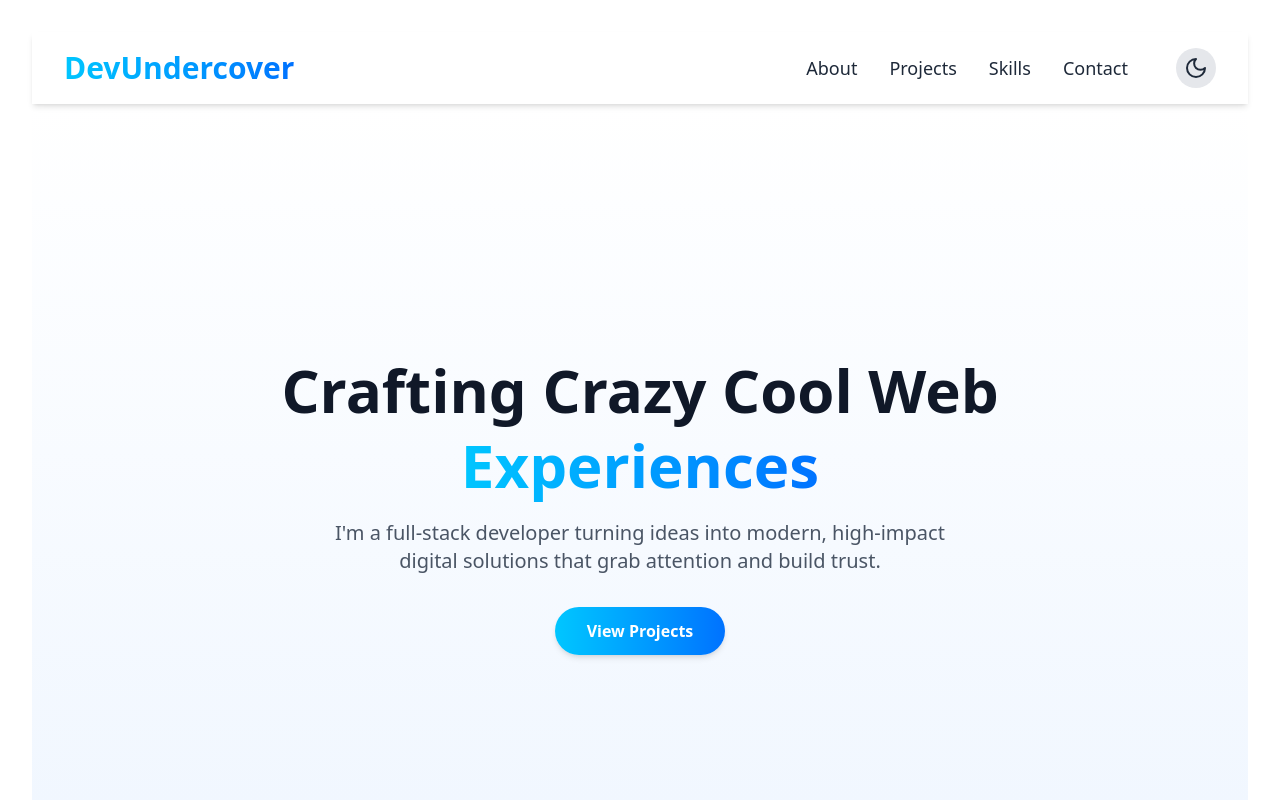
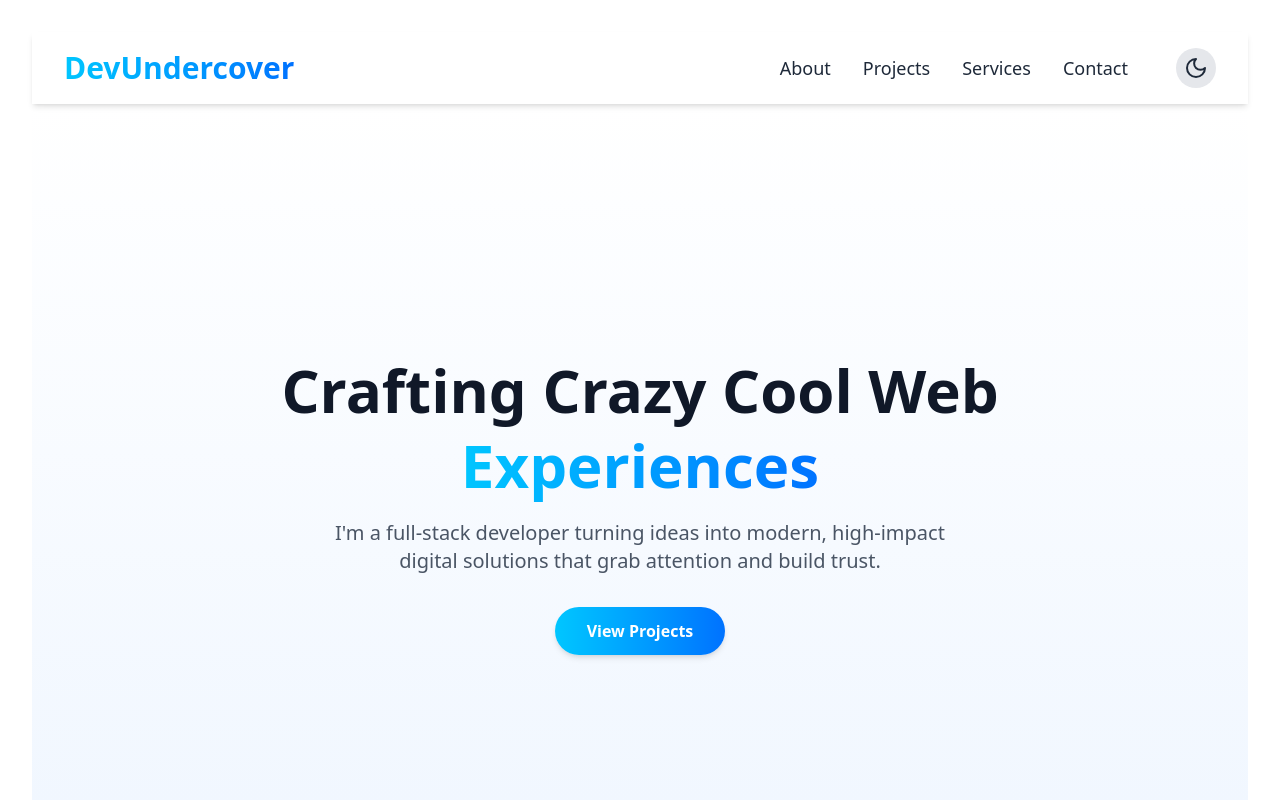
Before and after one commit to prince-mishra-09/my-app, a React (Vite) app: page / in a window 1280 px wide. Shown: the top 800 px of the page. Built offline with nearby package versions, Linux system fonts and the light colour scheme.

Commit message:
fixing nav bar

```diff
--- a/src/components/Navbar.jsx
+++ b/src/components/Navbar.jsx
@@ -4,7 +4,7 @@ import { useState } from 'react';
 
 export default function Navbar({ darkLight, mode }) {
   const [isMobileMenuOpen, setIsMobileMenuOpen] = useState(false);
-  const navItems = ['About', 'Projects', 'Skills', 'Contact'];
+  const navItems = ['About', 'Projects', 'Services', 'Contact'];
 
   return (
     <nav className="sticky top-0 z-50 bg-white dark:bg-[#0f172a] shadow-md transition-colors duration-300">
```
